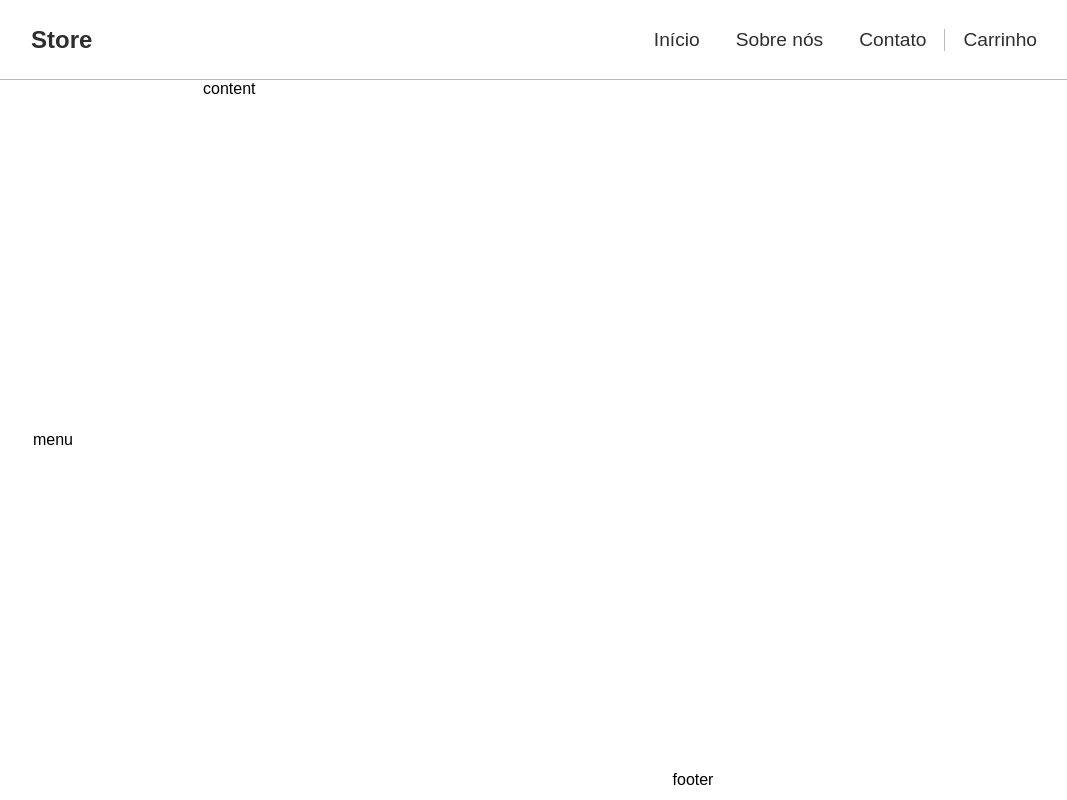
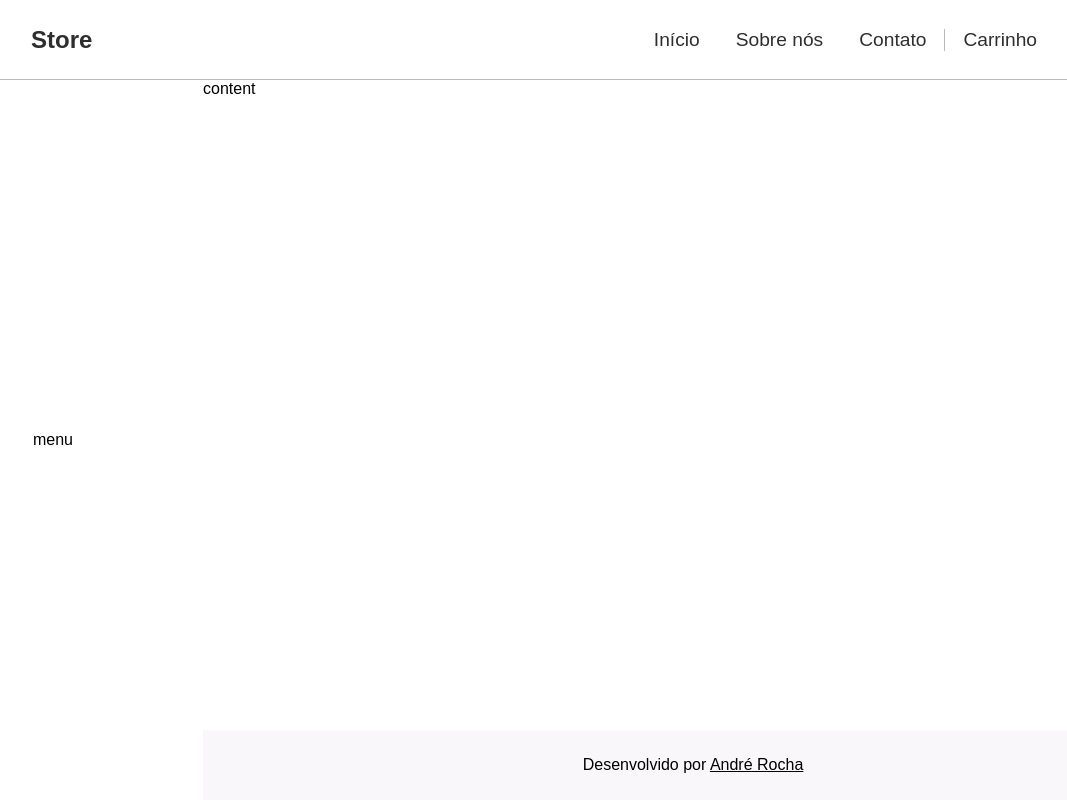
Before and after one commit to andrerocha546/crud-store, a Vue app in the folder frontend/: page / in a window 1280 px wide. Shown: the whole page, without its empty margins (97-1164 px from the left). Built offline with nearby package versions, Linux system fonts and the light colour scheme.

Commit message:
Definindo componente footer

```diff
--- a/frontend/src/App.vue
+++ b/frontend/src/App.vue
@@ -34,7 +34,7 @@ body {
 
   height: 100vh;
   display: grid;
-  grid-template-rows: 80px 1fr 40px;
+  grid-template-rows: 80px 1fr auto;
   grid-template-columns: 300px 1fr;
   grid-template-areas:
     "header header"
--- a/frontend/src/components/template/Footer.vue
+++ b/frontend/src/components/template/Footer.vue
@@ -1,6 +1,7 @@
 <template>
     <footer class="footer">
-        footer
+        <p>Desenvolvido por
+            <a href="https://github.com/andrerocha546"> André Rocha</a></p>
     </footer>
 </template>
 
@@ -16,5 +17,13 @@ export default {
         display: flex;
         align-items: center;
         justify-content: center;
+        background-color: #F9F7FA;
+        height: 70px;
+    }
+
+    .footer a {
+        text-decoration: underline;
+        color: black;
+
     }
 </style>
```
